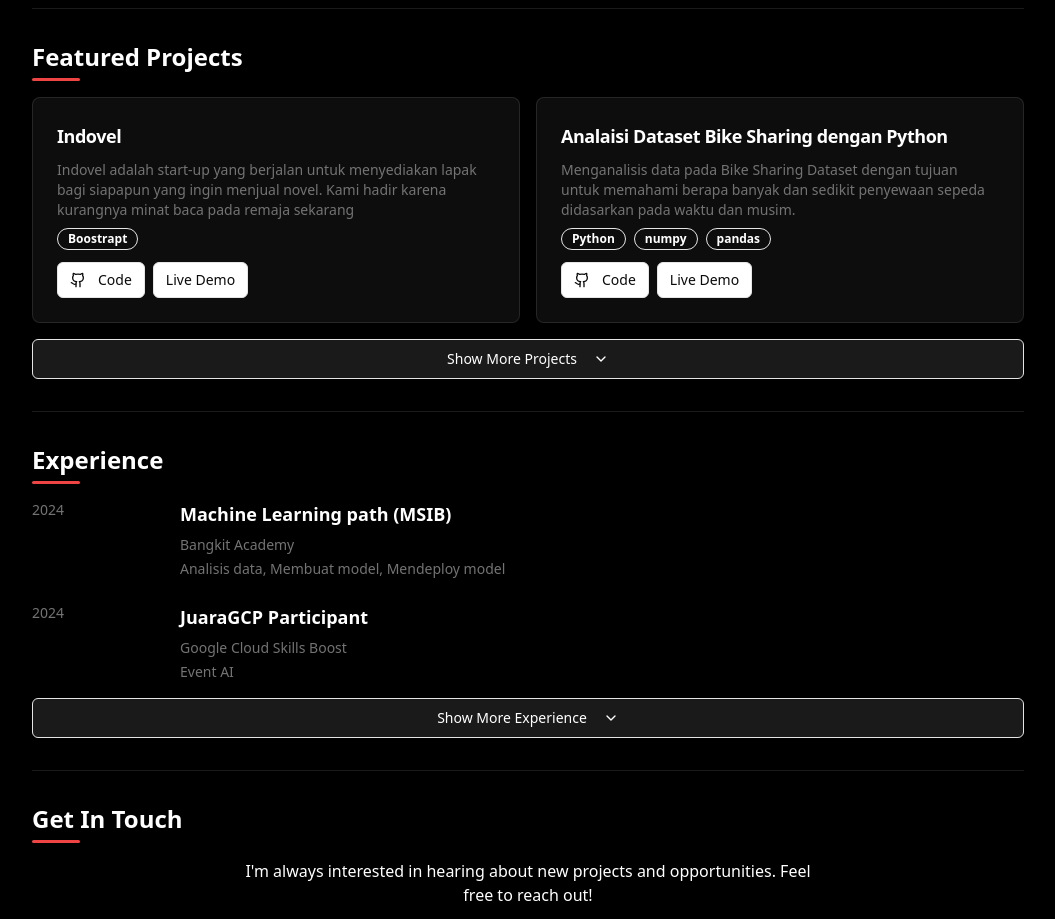
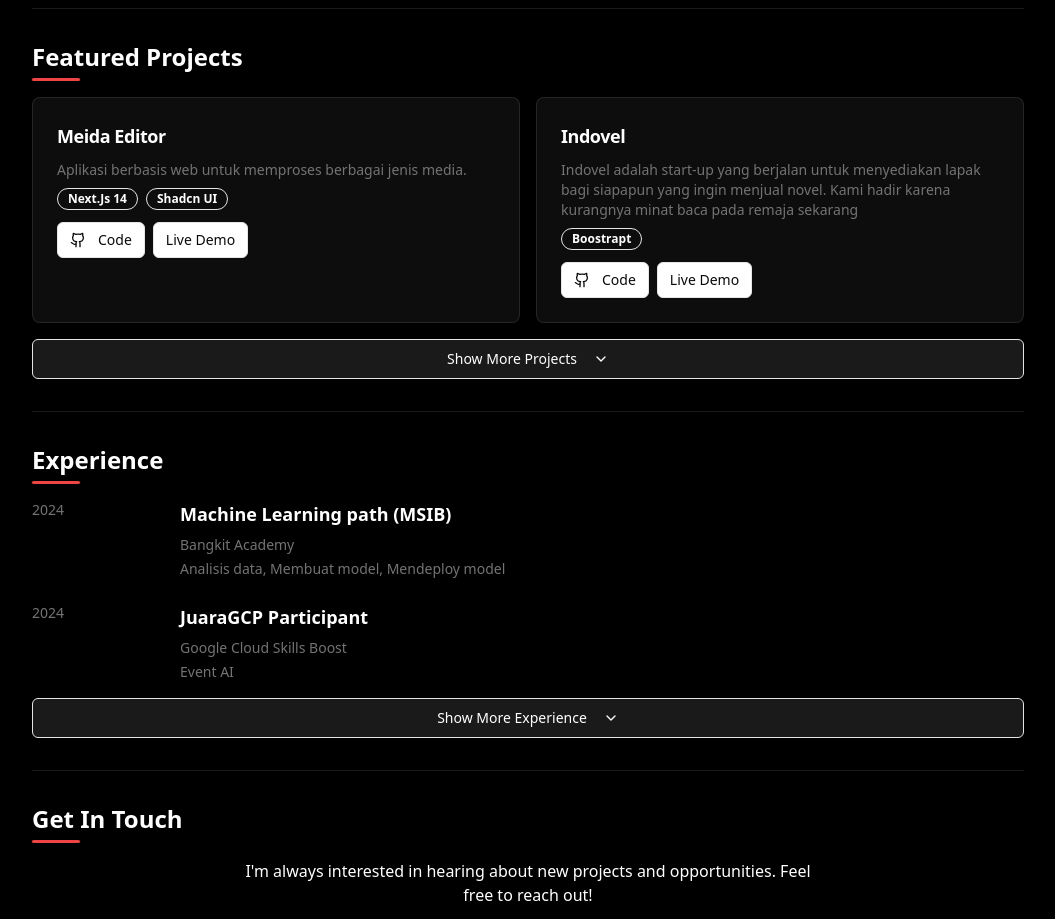
Before and after one commit to ajimaulana123/portfolio, a Next.js app: page / in a window 1280 px wide. Shown: the part 840-1759 px from the top of the page, without its empty margins (112-1167 px from the left). Built offline with nearby package versions, Linux system fonts and the light colour scheme.

Commit message:
Update page.tsx

```diff
--- a/src/app/page.tsx
+++ b/src/app/page.tsx
@@ -90,6 +90,13 @@ export default function Component() {
   ];
 
   const projects: Project[] = [
+     {
+      title: "Meida Editor",
+      description: "Aplikasi berbasis web untuk memproses berbagai jenis media.",
+      tech: ["Next.Js 14", "Shadcn UI"],
+      github: "https://github.com/ajimaulana123/media-editor",
+      demo: "https://media-editor-bay.vercel.app/"
+    },
     {
       title: "Indovel",
       description: "Indovel adalah start-up yang berjalan untuk menyediakan lapak bagi siapapun yang ingin menjual novel. Kami hadir karena kurangnya minat baca pada remaja sekarang",
```
